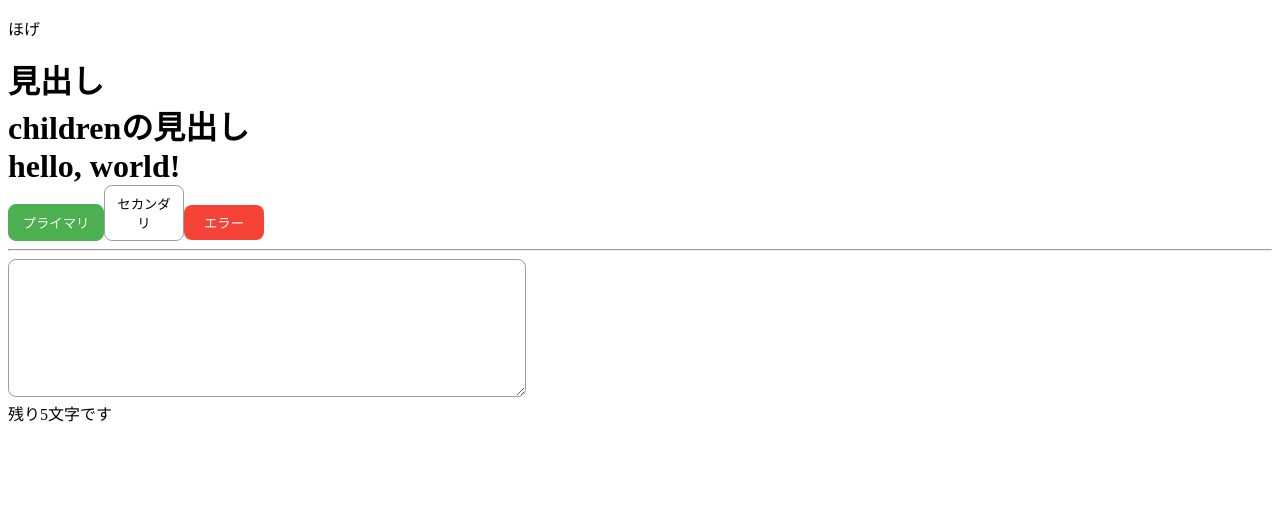
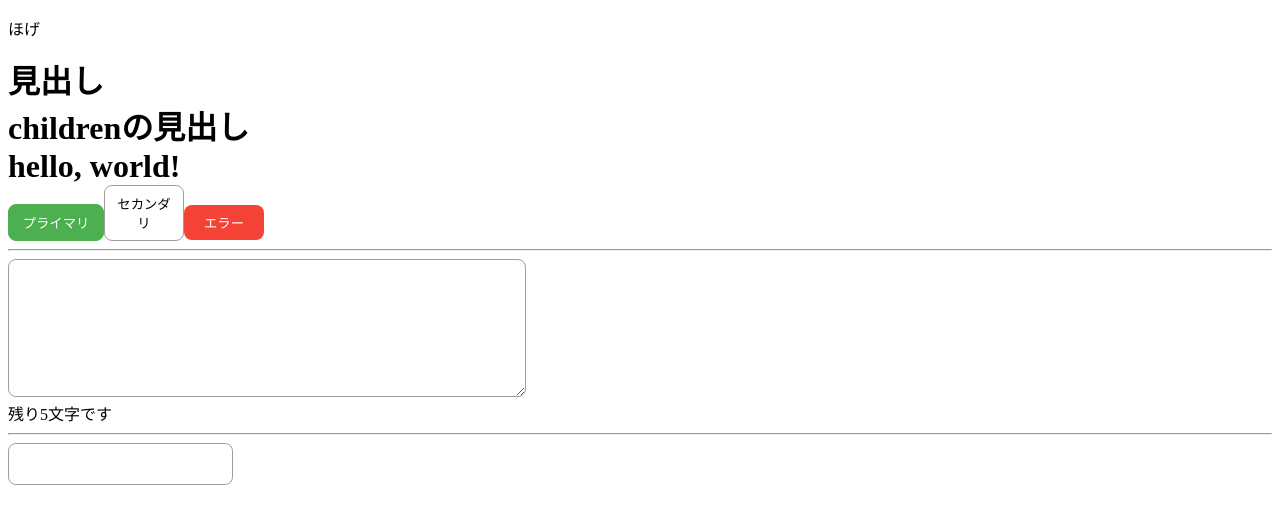
Before and after one commit to thinkAmi-sandbox/shakyo_awesome-typescript-book, a React (Vite) app in the folder react-app/: page / in a window 1280 px wide. Shown: the top 524 px of the page. Built offline with nearby package versions, Linux system fonts and the light colour scheme.

Commit message:
p267 Inputコンポーネントを追加

```diff
--- a/react-app/src/App.tsx
+++ b/react-app/src/App.tsx
@@ -1,5 +1,6 @@
 import { Button } from './libs/Button'
 import { Heading } from './libs/Heading'
+import { Input } from './libs/Input'
 import { Text } from './libs/Text'
 import { Textarea } from './libs/TextArea'
 
@@ -20,6 +21,9 @@
 
       <hr />
       <Textarea width={500} maxLength={5} />
+
+      <hr />
+      <Input type="text" />
     </>
   )
 }
--- /dev/null
+++ b/react-app/src/libs/Input.tsx
@@ -0,0 +1,47 @@
+import { FC, InputHTMLAttributes } from "react";
+import styled from "styled-components";
+import { color, fontSize, radius, space } from "./constants";
+
+type Props  = InputHTMLAttributes<HTMLInputElement> & {
+    error?: boolean
+
+    // リテラルのユニオン型で上書き定義することで、型チェックを厳密にしてtypoなどに気付けるようにする
+    type?: 'text' | 'number' | 'password'
+
+    className?: string
+}
+
+export const Input: FC<Props> = ({
+    type,
+    value,
+    onChange,
+    className = '',
+    error = false,
+    ...props
+
+}) => {
+    return (
+        <Wrapper
+            type={type}
+            value={value}
+            className={`${className} ${error ? 'error' : ''}`}
+            onChange={onChange}
+            {...props}
+            />
+    )
+
+}
+
+const Wrapper = styled.input`
+    height: 42px;
+    padding: ${space.m};
+    border-radius: ${radius.m};
+    border: solid 1px ${color.gray};
+    font-size: ${fontSize.m};
+    box-sizing: border-box;
+
+    &.error {
+        color: ${color.red};
+        border: solid 1px ${color.red};
+    }
+`
```
